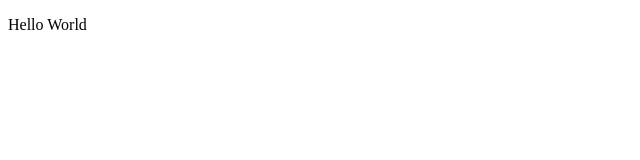
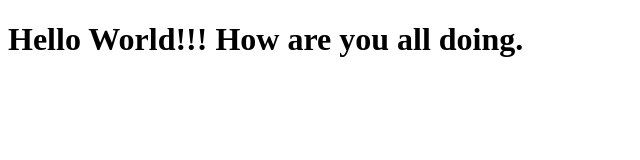
Before and after one commit to Ranjan667/WebDevlopment, a plain HTML site: page index.html in a window 1280 px wide. Shown: the whole page, without its empty margins (0-640 px from the left). Drawn offline with Linux system fonts and the light colour scheme.

Commit message:
Small change

```diff
--- a/index.html
+++ b/index.html
@@ -4,6 +4,6 @@
         <title>Example</title>
     </head>
     <body>
-        <p>Hello World</p>
+        <h1>Hello World!!! How are you all doing.</h1>
     </body>
 </html>
```
